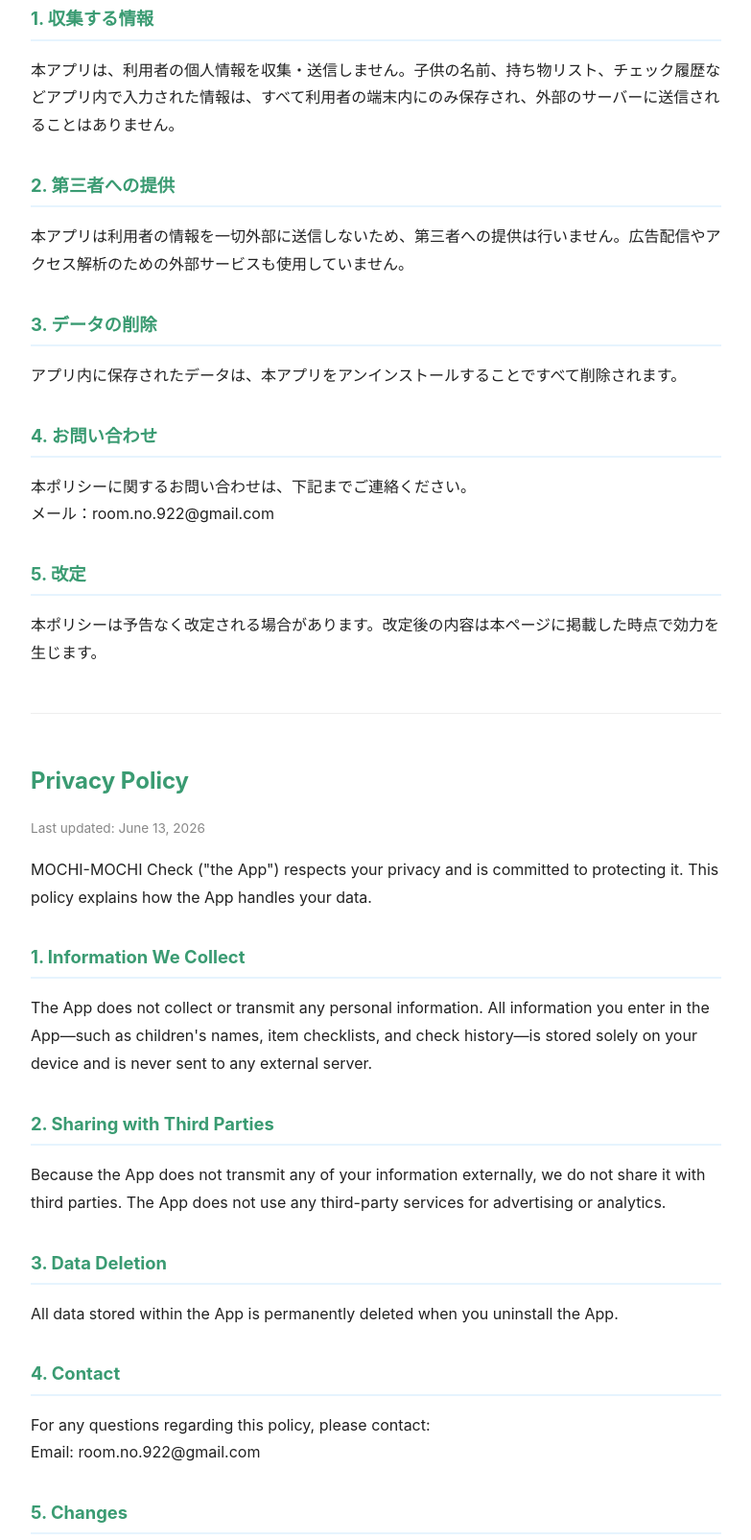
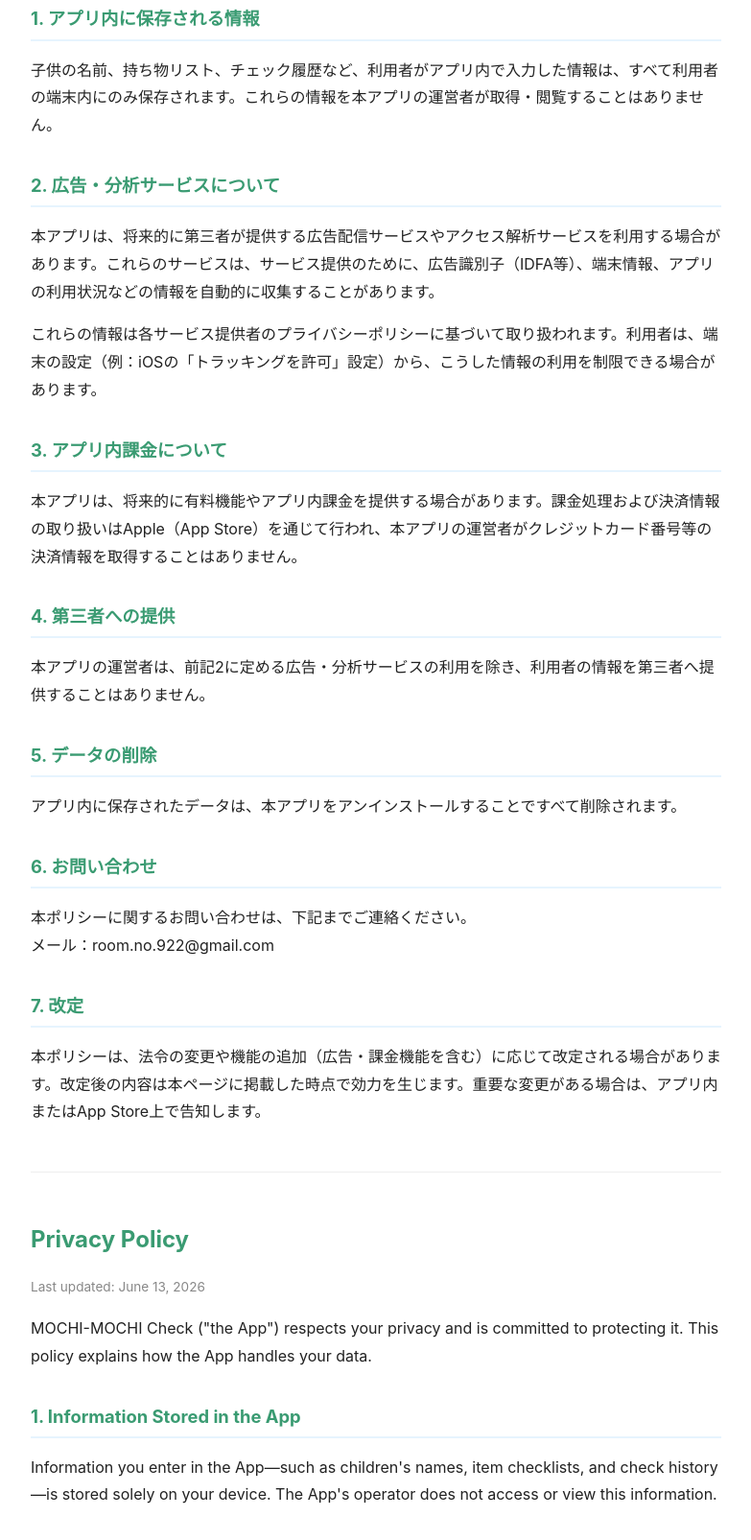
Before and after one commit to roomno922-gif/mochi-mochi-check-site, a plain HTML site: page privacy.html in a window 1280 px wide. Shown: the part 226-1831 px from the top of the page at 96% size, without its empty margins (248-1031 px from the left). Drawn offline with Linux system fonts and the light colour scheme.

Commit message:
Update policy: account for future ads and in-app purchases

```diff
--- a/privacy.html
+++ b/privacy.html
@@ -21,21 +21,28 @@
 
 <p>MOCHI-MOCHI Check（以下「本アプリ」）は、利用者のプライバシーを尊重し、個人情報の保護に努めます。本ポリシーは、本アプリにおけるデータの取り扱いについて説明します。</p>
 
-<h2>1. 収集する情報</h2>
-<p>本アプリは、利用者の個人情報を収集・送信しません。子供の名前、持ち物リスト、チェック履歴などアプリ内で入力された情報は、すべて利用者の端末内にのみ保存され、外部のサーバーに送信されることはありません。</p>
+<h2>1. アプリ内に保存される情報</h2>
+<p>子供の名前、持ち物リスト、チェック履歴など、利用者がアプリ内で入力した情報は、すべて利用者の端末内にのみ保存されます。これらの情報を本アプリの運営者が取得・閲覧することはありません。</p>
 
-<h2>2. 第三者への提供</h2>
-<p>本アプリは利用者の情報を一切外部に送信しないため、第三者への提供は行いません。広告配信やアクセス解析のための外部サービスも使用していません。</p>
+<h2>2. 広告・分析サービスについて</h2>
+<p>本アプリは、将来的に第三者が提供する広告配信サービスやアクセス解析サービスを利用する場合があります。これらのサービスは、サービス提供のために、広告識別子（IDFA等）、端末情報、アプリの利用状況などの情報を自動的に収集することがあります。</p>
+<p>これらの情報は各サービス提供者のプライバシーポリシーに基づいて取り扱われます。利用者は、端末の設定（例：iOSの「トラッキングを許可」設定）から、こうした情報の利用を制限できる場合があります。</p>
 
-<h2>3. データの削除</h2>
+<h2>3. アプリ内課金について</h2>
+<p>本アプリは、将来的に有料機能やアプリ内課金を提供する場合があります。課金処理および決済情報の取り扱いはApple（App Store）を通じて行われ、本アプリの運営者がクレジットカード番号等の決済情報を取得することはありません。</p>
+
+<h2>4. 第三者への提供</h2>
+<p>本アプリの運営者は、前記2に定める広告・分析サービスの利用を除き、利用者の情報を第三者へ提供することはありません。</p>
+
+<h2>5. データの削除</h2>
 <p>アプリ内に保存されたデータは、本アプリをアンインストールすることですべて削除されます。</p>
 
-<h2>4. お問い合わせ</h2>
+<h2>6. お問い合わせ</h2>
 <p>本ポリシーに関するお問い合わせは、下記までご連絡ください。<br>
 メール：room.no.922@gmail.com</p>
 
-<h2>5. 改定</h2>
-<p>本ポリシーは予告なく改定される場合があります。改定後の内容は本ページに掲載した時点で効力を生じます。</p>
+<h2>7. 改定</h2>
+<p>本ポリシーは、法令の変更や機能の追加（広告・課金機能を含む）に応じて改定される場合があります。改定後の内容は本ページに掲載した時点で効力を生じます。重要な変更がある場合は、アプリ内またはApp Store上で告知します。</p>
 
 <hr>
 
@@ -44,21 +51,28 @@
 
 <p>MOCHI-MOCHI Check ("the App") respects your privacy and is committed to protecting it. This policy explains how the App handles your data.</p>
 
-<h2>1. Information We Collect</h2>
-<p>The App does not collect or transmit any personal information. All information you enter in the App—such as children's names, item checklists, and check history—is stored solely on your device and is never sent to any external server.</p>
+<h2>1. Information Stored in the App</h2>
+<p>Information you enter in the App—such as children's names, item checklists, and check history—is stored solely on your device. The App's operator does not access or view this information.</p>
 
-<h2>2. Sharing with Third Parties</h2>
-<p>Because the App does not transmit any of your information externally, we do not share it with third parties. The App does not use any third-party services for advertising or analytics.</p>
+<h2>2. Advertising and Analytics</h2>
+<p>The App may, in the future, use third-party advertising or analytics services. Such services may automatically collect information including advertising identifiers (e.g., IDFA), device information, and app usage data in order to provide their services.</p>
+<p>This information is handled in accordance with each service provider's privacy policy. You may be able to limit the use of such information through your device settings (for example, iOS "Allow Tracking" settings).</p>
 
-<h2>3. Data Deletion</h2>
+<h2>3. In-App Purchases</h2>
+<p>The App may, in the future, offer paid features or in-app purchases. Any payment processing is handled through Apple (the App Store), and the App's operator does not receive payment details such as credit card numbers.</p>
+
+<h2>4. Sharing with Third Parties</h2>
+<p>Except for the advertising and analytics services described in Section 2, the App's operator does not share your information with third parties.</p>
+
+<h2>5. Data Deletion</h2>
 <p>All data stored within the App is permanently deleted when you uninstall the App.</p>
 
-<h2>4. Contact</h2>
+<h2>6. Contact</h2>
 <p>For any questions regarding this policy, please contact:<br>
 Email: room.no.922@gmail.com</p>
 
-<h2>5. Changes</h2>
-<p>This policy may be updated without prior notice. Any changes take effect when posted on this page.</p>
+<h2>7. Changes</h2>
+<p>This policy may be updated in response to changes in law or the addition of features (including advertising and in-app purchases). Changes take effect when posted on this page. We will notify you of significant changes within the App or on the App Store.</p>
 
 <footer>© 2026 MOCHI-MOCHI Check</footer>
 
```
Also changed, not shown: support.html (+2 -2 lines).
